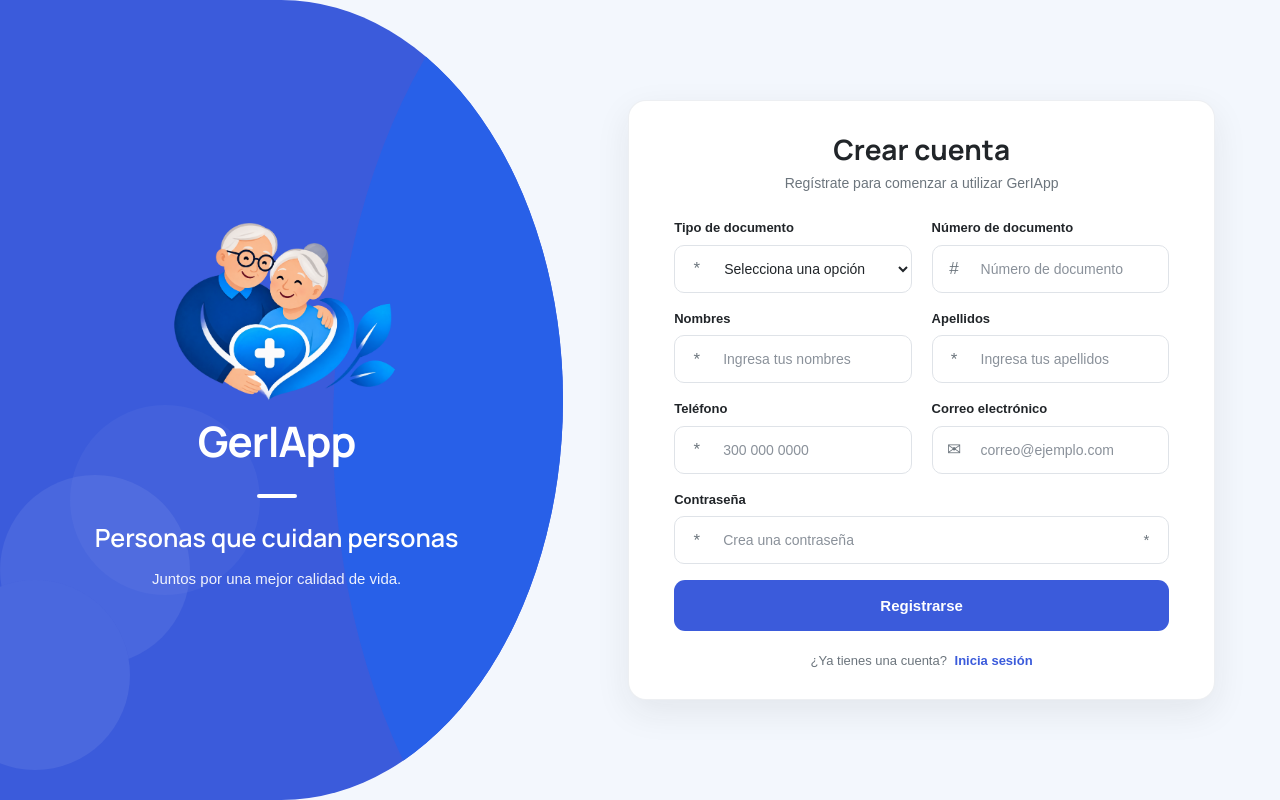
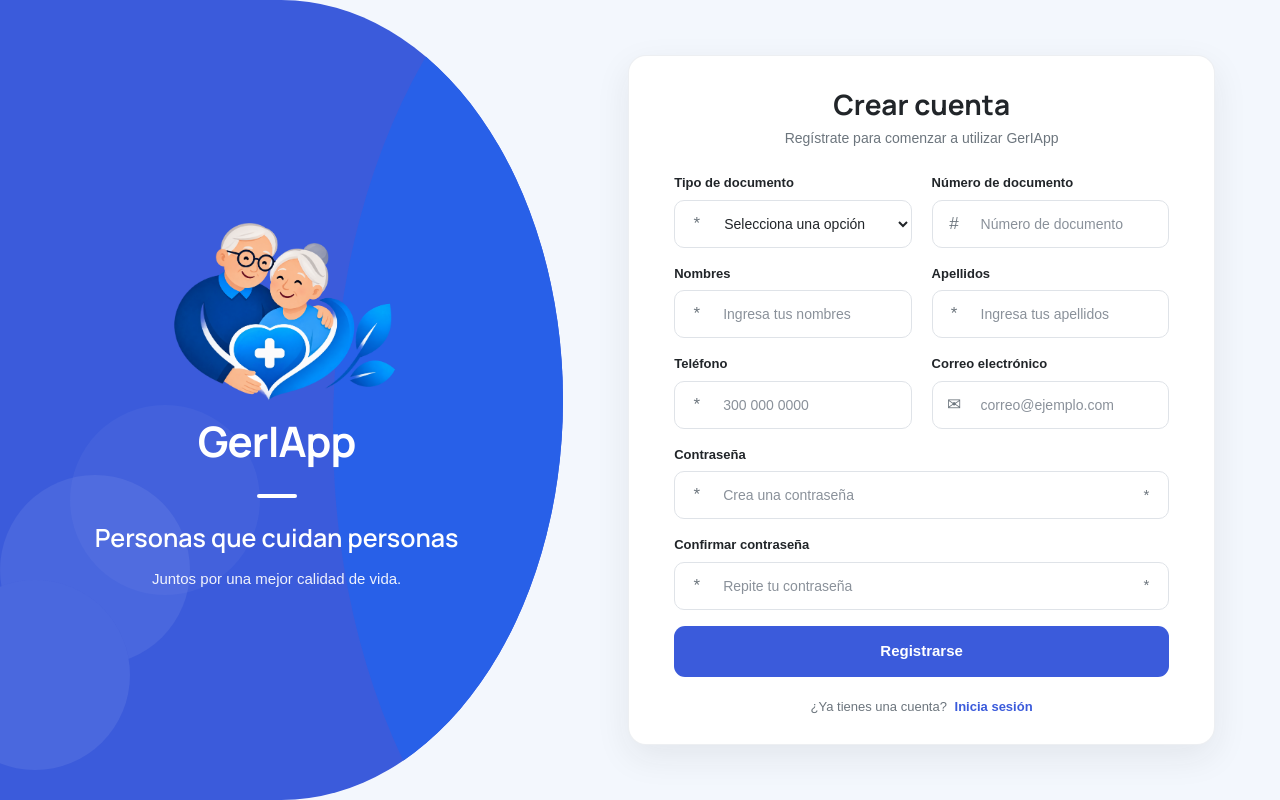
Before and after one commit to cabreracoder/GerIApp_web, an Angular app: page /registro in a window 1280 px wide. Built offline with nearby package versions, Linux system fonts and the light colour scheme.

Commit message:
Se agrega validaciones al registro de usuarios confirmar contraseña

```diff
--- a/src/app/registro/registro.html
+++ b/src/app/registro/registro.html
@@ -281,6 +281,36 @@
 
           </div>
 
+          <!-- CONFIRMAR CONTRASEÑA -->
+          <div class="campo campo-completo">
+
+            <label for="confirmarContrasena">
+              Confirmar contraseña
+            </label>
+
+            <div class="input-container">
+
+              <span class="input-icon">
+                *
+              </span>
+
+              <input
+                type="password"
+                id="confirmarContrasena"
+                name="confirmarContrasena"
+                [(ngModel)]="confirmarContrasena"
+                placeholder="Repite tu contraseña"
+                required
+              >
+
+              <span class="password-icon">
+                *
+              </span>
+
+            </div>
+
+          </div>
+
         </div>
 
 
--- a/src/app/registro/registro.ts
+++ b/src/app/registro/registro.ts
@@ -26,6 +26,8 @@ export class Registro {
     telefono: '',
     contrasena: ''
   };
+
+  confirmarContrasena = '';
 
   mensaje = '';
   error = '';
@@ -87,6 +89,20 @@ export class Registro {
       Swal.fire({
         title: 'Número de documento inválido',
         text: 'El número de documento debe contener exactamente 8 o 10 dígitos.',
+        icon: 'warning',
+        confirmButtonText: 'Aceptar',
+        confirmButtonColor: '#3B5BDB'
+      });
+
+      return;
+    }
+
+    // VALIDAR CONFIRMACIÓN DE CONTRASEÑA
+    if (this.usuario.contrasena !== this.confirmarContrasena) {
+
+      Swal.fire({
+        title: 'Contraseñas no coinciden',
+        text: 'La contraseña y su confirmación deben ser iguales.',
         icon: 'warning',
         confirmButtonText: 'Aceptar',
         confirmButtonColor: '#3B5BDB'
```
